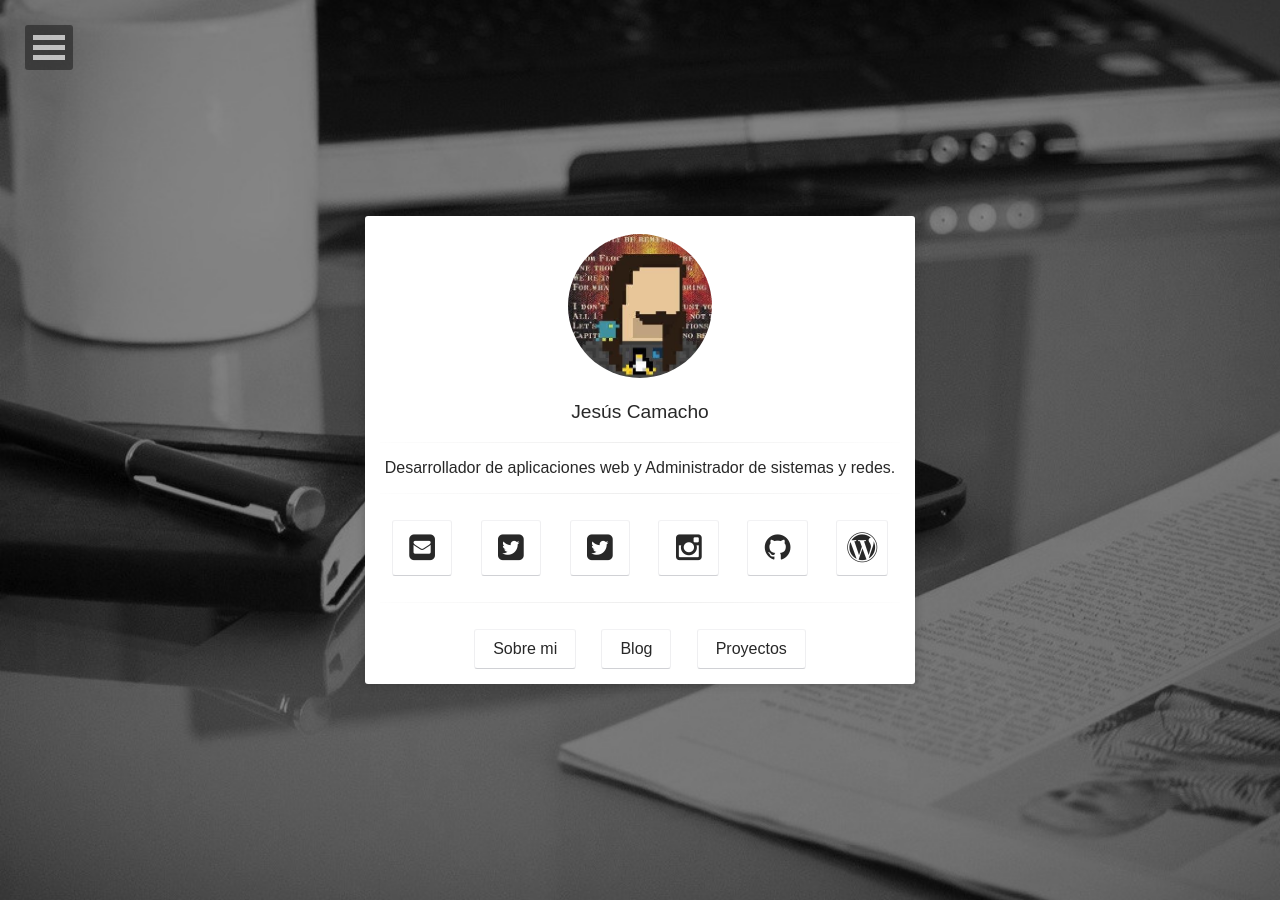
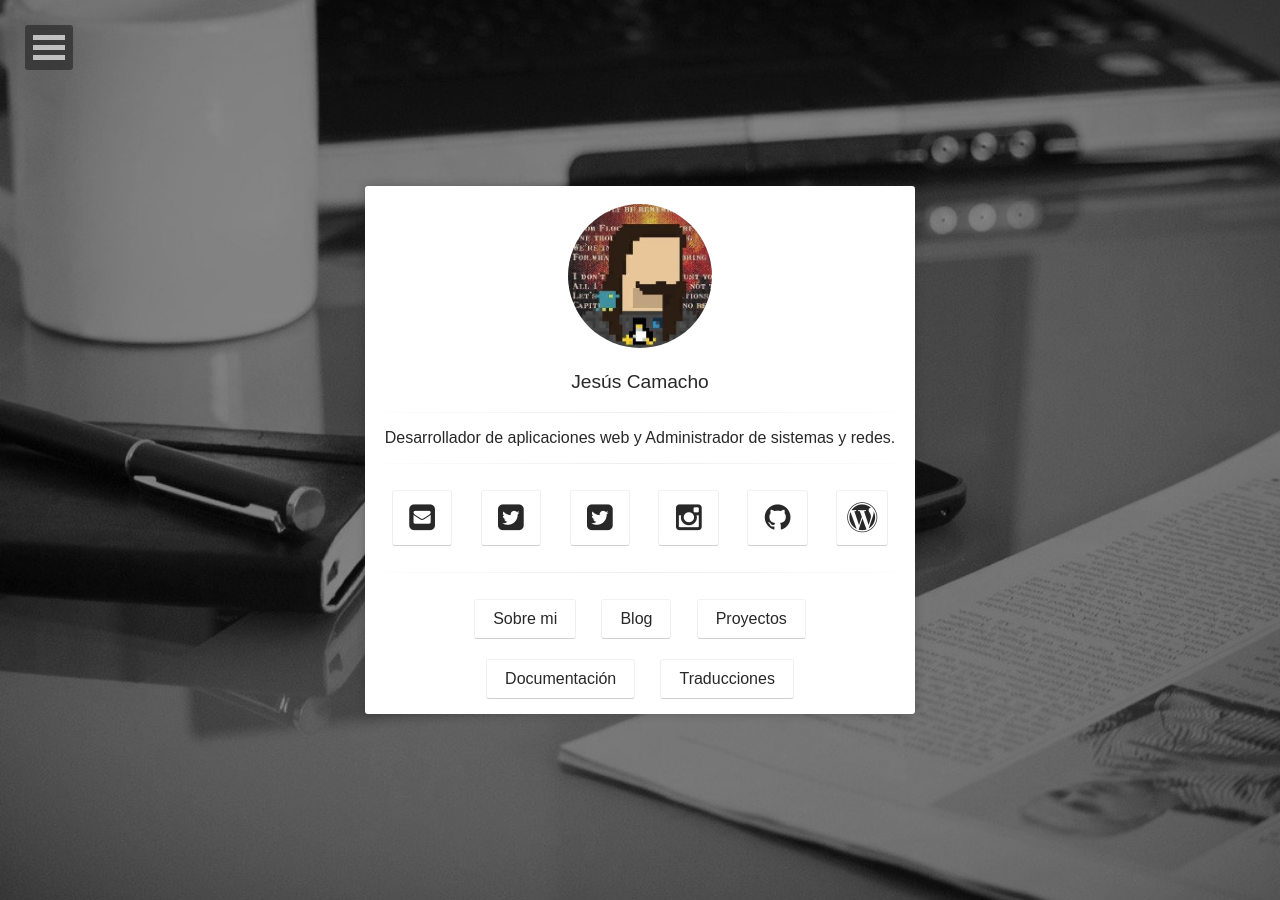
Before and after one commit to Zagur/zagur.github.io, a Jekyll site: the page built from index.html, in a window 1280 px wide. Built offline with Jekyll 4.4.1, drawn with Linux system fonts in a browser that asks for light colours; some web fonts are replaced; comment, search, counter and statistics services are not loaded.

Commit message:
update home.html

```diff
--- a/_layouts/home.html
+++ b/_layouts/home.html
@@ -41,6 +41,12 @@ layout: compress
                          <a class="btn zoombtn" href="{{ site.url }}/projects">
                          Proyectos
                          </a>
+                         <a class="btn zoombtn" href="{{ site.url }}/doc">
+                         Documentación
+                         </a>
+                         <a class="btn zoombtn" href="{{ site.url }}/trans">
+                         Traducciones
+                         </a>
                  </h3>
             </div>
         </div>
```
